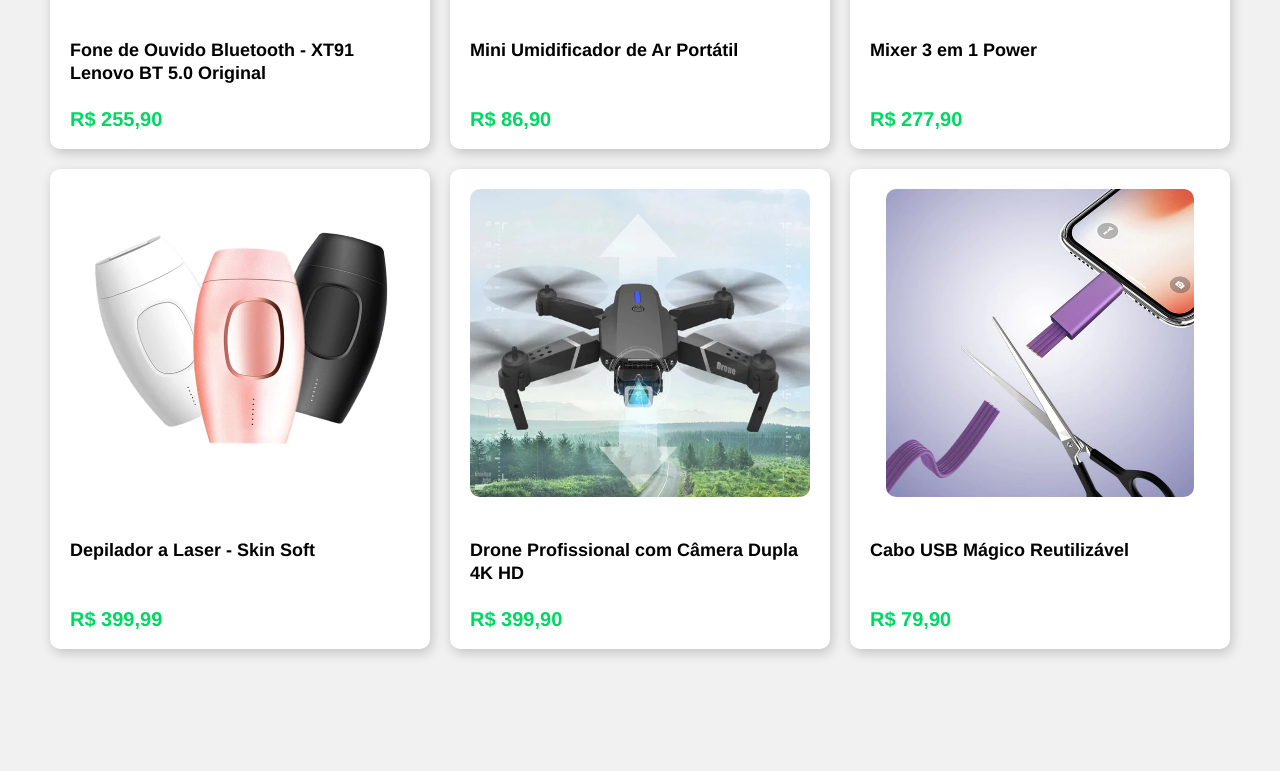
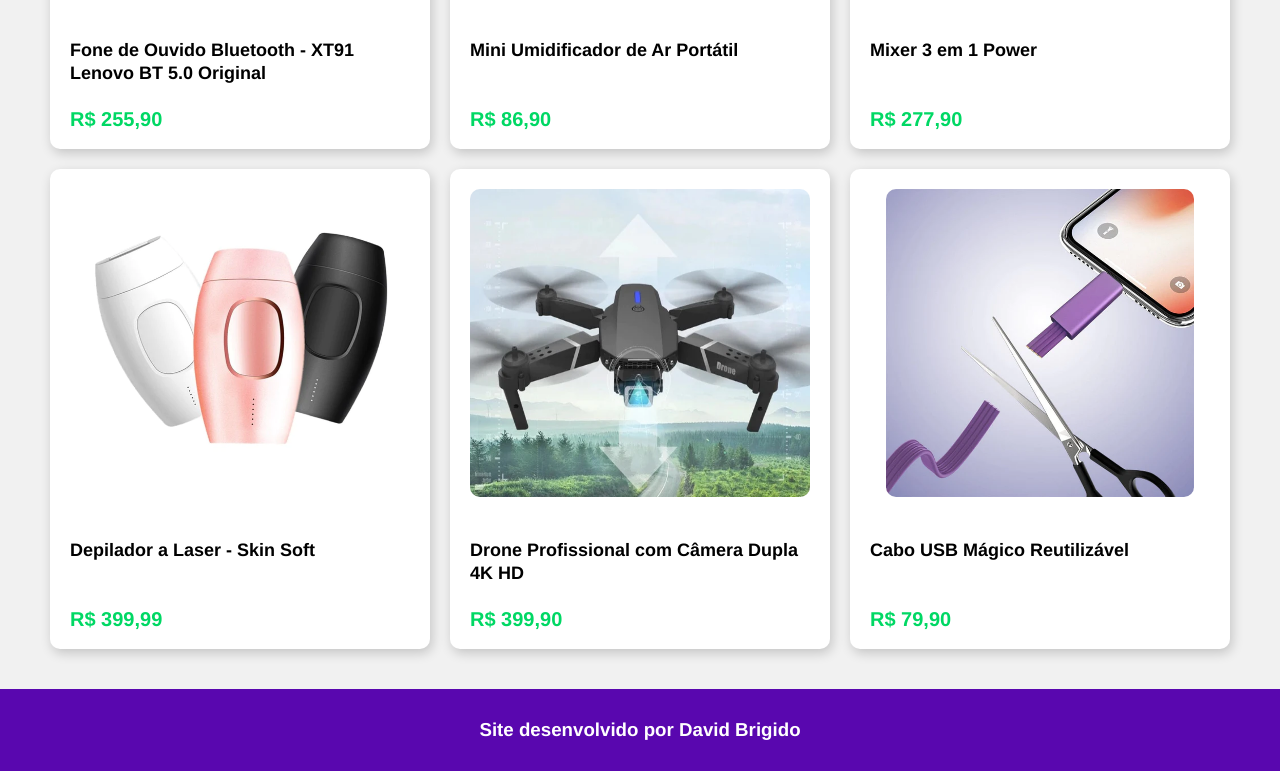
Before and after one commit to DavidGBbr/eCommerce, a plain HTML site: page index.html in a window 1280 px wide. Shown: the part 1037-1808 px from the top of the page. Before the commit the page ends 1726 px from the top, so only its background shows below. Drawn offline with Linux system fonts and the light colour scheme.

Commit message:
footer created

```diff
--- a/assets/css/footer.css
+++ b/assets/css/footer.css
@@ -0,0 +1,11 @@
+footer {
+  background-color: #5907af;
+  padding: 30px;
+  margin: 0px;
+  color: #fff;
+  text-align: center;
+}
+
+footer h3 {
+  margin: 0px;
+}
--- a/assets/css/header.css
+++ b/assets/css/header.css
@@ -12,7 +12,6 @@ header {
 
 .header-container {
   margin: 0 auto;
-  max-width: 1200px;
   display: flex;
   align-items: center;
   padding: 30px;
@@ -76,6 +75,9 @@ header {
 }
 
 @media (max-width: 900px) {
+  .header-container {
+    max-width: 760px;
+  }
   .header-search,
   .header-items {
     display: none;
--- a/index.html
+++ b/index.html
@@ -57,6 +57,10 @@
 
   <div class="container-produtos">
   </div>
+
+  <footer>
+    <h3>Site desenvolvido por David Brigido</h3>
+  </footer>
   <script src="./assets/js/script.js"></script>
 </body>
 
```
